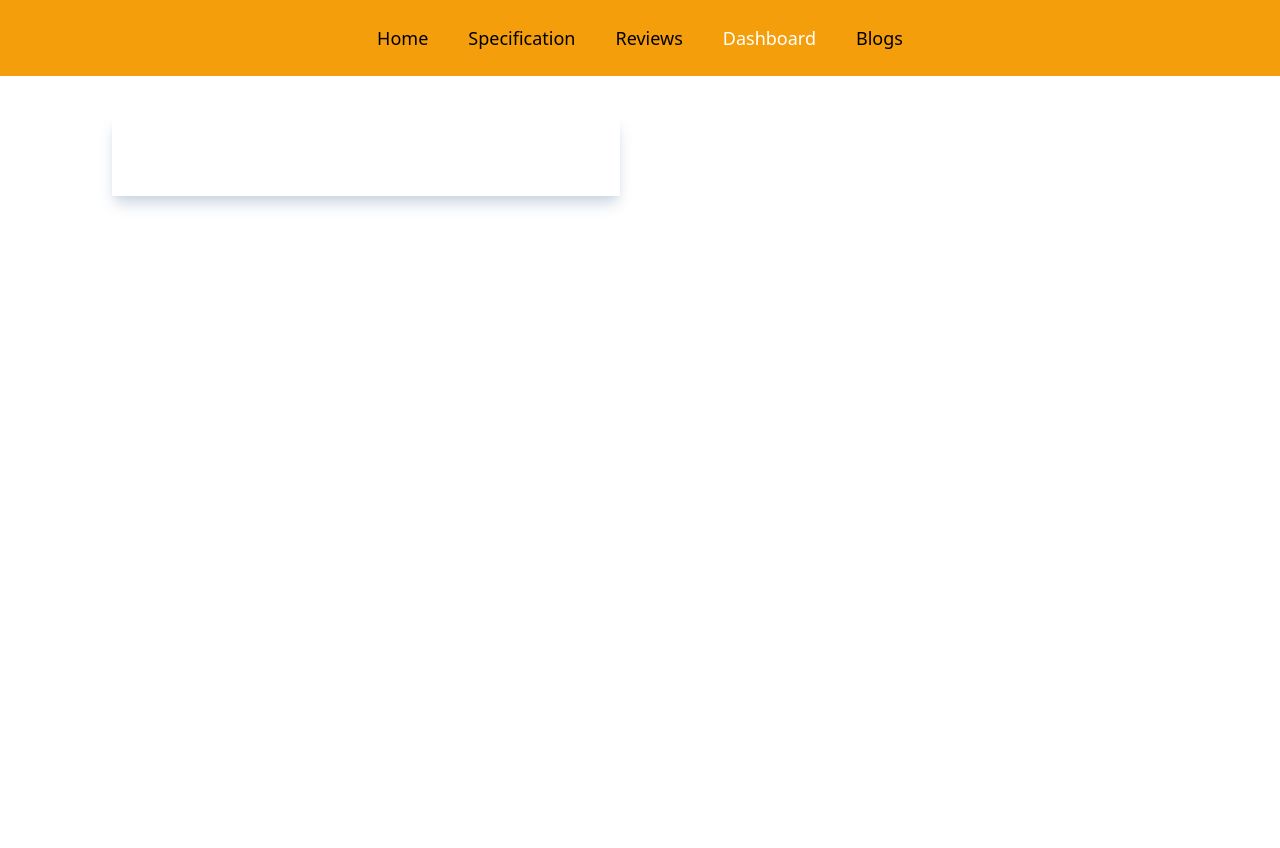
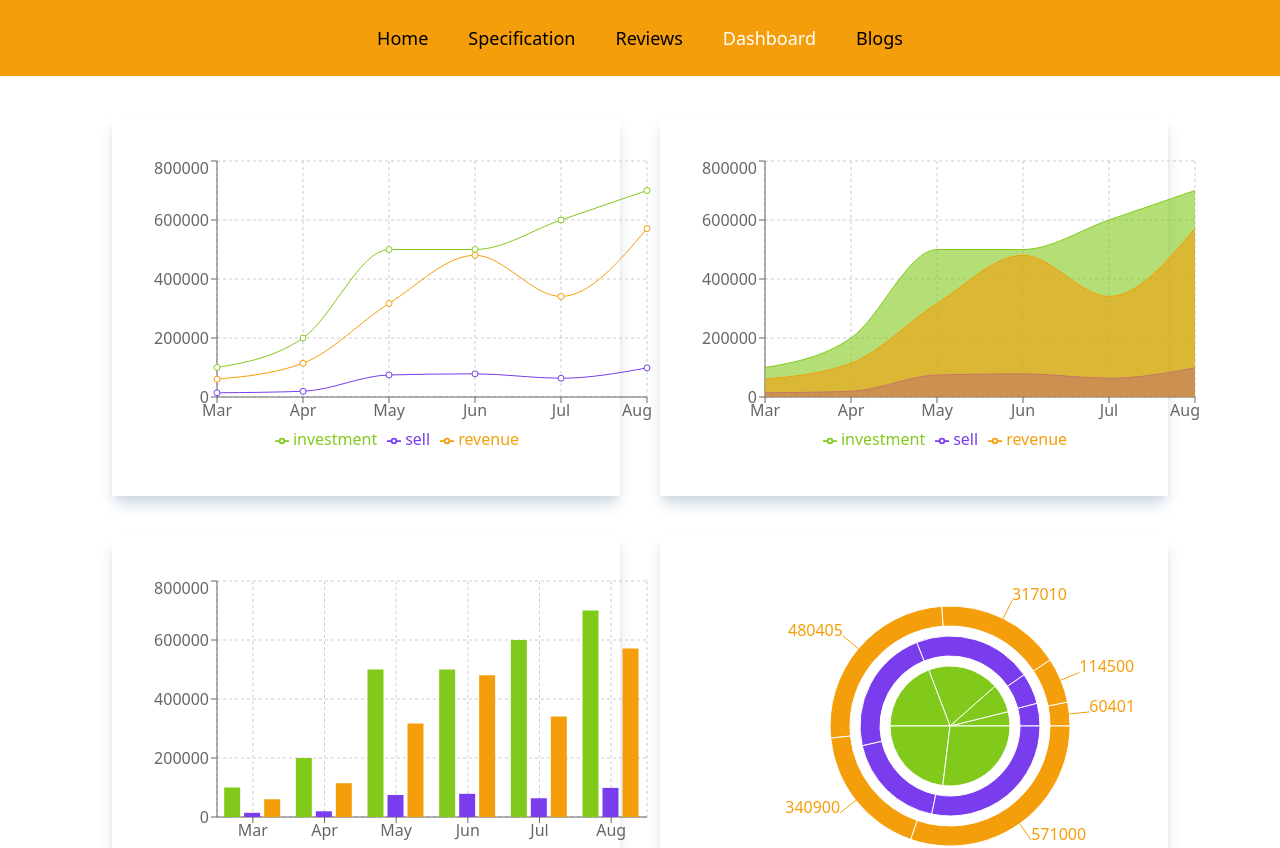
Before and after one commit to mrrajon76/react-product-analysis-website, a React (Create React App) app: page /dashboard in a window 1280 px wide. Shown: the top 848 px of the page. Before the commit the page ends 800 px from the top, so only its background shows below. Built offline with nearby package versions, Linux system fonts and the light colour scheme.

Commit message:
LineChart added

```diff
--- a/public/data.json
+++ b/public/data.json
@@ -3,42 +3,42 @@
         "id": 201,
         "month": "Mar",
         "investment": 100000,
-        "sell": 241,
-        "revenue": 10401
+        "sell": 14241,
+        "revenue": 60401
     },
     {
         "id": 202,
         "month": "Apr",
         "investment": 200000,
-        "sell": 423,
-        "revenue": 24500
+        "sell": 19423,
+        "revenue": 114500
     },
     {
         "id": 203,
         "month": "May",
         "investment": 500000,
-        "sell": 726,
-        "revenue": 67010
+        "sell": 74726,
+        "revenue": 317010
     },
     {
         "id": 204,
         "month": "Jun",
         "investment": 500000,
-        "sell": 529,
-        "revenue": 40405
+        "sell": 78529,
+        "revenue": 480405
     },
     {
         "id": 205,
         "month": "Jul",
         "investment": 600000,
-        "sell": 601,
-        "revenue": 50900
+        "sell": 63601,
+        "revenue": 340900
     },
     {
         "id": 206,
         "month": "Aug",
         "investment": 700000,
-        "sell": 670,
-        "revenue": 61000
+        "sell": 98670,
+        "revenue": 571000
     }
 ]
--- a/src/components/AreaChart/AreaChart.js
+++ /dev/null
@@ -1,11 +0,0 @@
-import React from 'react';
-
-const AreaChart = () => {
-    return (
-        <div>
-
-        </div>
-    );
-};
-
-export default AreaChart;
--- a/src/components/Dashboard/Dashboard.js
+++ b/src/components/Dashboard/Dashboard.js
@@ -1,18 +1,23 @@
-// import React, { useEffect, useState } from 'react';
-// import LineChart from '../LineChart/LineChart';
+import React from 'react';
+import SimpleLineChart from '../SimpleLineChart/SimpleLineChart';
+import SimpleAreaChart from '../SimpleAreaChart/SimpleAreaChart';
+import SimpleBarChart from '../SimpleBarChart/SimpleBarChart';
+import SimplePieChart from '../SimplePieChart/SimplePieChart';
 
 const Dashboard = () => {
-    // const [data, setData] = useState([]);
-
-    // useEffect(() => {
-    //     fetch("data.json")
-    //         .then(res => res.json())
-    //         .then(data => setData(data))
-    // }, []);
     return (
         <div className='mx-28 my-10 grid grid-cols-2 gap-10'>
             <div className="p-10 shadow-lg shadow-slate-300">
-                {/* <LineChart data={data}></LineChart> */}
+                <SimpleLineChart></SimpleLineChart>
+            </div>
+            <div className="p-10 shadow-lg shadow-slate-300">
+                <SimpleAreaChart></SimpleAreaChart>
+            </div>
+            <div className="p-10 shadow-lg shadow-slate-300">
+                <SimpleBarChart></SimpleBarChart>
+            </div>
+            <div className="p-10 shadow-lg shadow-slate-300">
+                <SimplePieChart></SimplePieChart>
             </div>
         </div>
     );
--- a/src/components/LineChart/LineChart.js
+++ /dev/null
@@ -1,11 +0,0 @@
-import React from 'react';
-
-const LineChart = ({ data }) => {
-    return (
-        <div>
-
-        </div >
-    );
-};
-
-export default LineChart;
--- a/src/components/PieChart/PieChart.js
+++ /dev/null
@@ -1,11 +0,0 @@
-import React from 'react';
-
-const PieChart = () => {
-    return (
-        <div>
-
-        </div>
-    );
-};
-
-export default PieChart;
--- /dev/null
+++ b/src/components/SimpleAreaChart/SimpleAreaChart.js
@@ -0,0 +1,27 @@
+import React from 'react';
+import { Area, AreaChart, CartesianGrid, Legend, Tooltip, XAxis, YAxis } from 'recharts';
+import useChart from '../../hooks/useChart';
+
+const SimpleAreaChart = () => {
+    const [data] = useChart();
+
+    return (
+        <div className='mx-auto'>
+            <AreaChart
+                width={500}
+                height={300}
+                data={data}>
+                <CartesianGrid strokeDasharray="3 3" />
+                <XAxis dataKey="month" />
+                <YAxis />
+                <Tooltip />
+                <Legend />
+                <Area type="monotone" dataKey="investment" stroke="#81CA1B" fill="#81CA1B" activeDot={{ r: 8 }} />
+                <Area type="monotone" dataKey="sell" stroke="#793DED" fill="#793DED" />
+                <Area type="monotone" dataKey="revenue" stroke="#F59E0B" fill="#F59E0B" />
+            </AreaChart>
+        </div >
+    );
+};
+
+export default SimpleAreaChart;
--- /dev/null
+++ b/src/components/SimpleBarChart/SimpleBarChart.js
@@ -0,0 +1,27 @@
+import React from 'react';
+import { Bar, BarChart, CartesianGrid, Legend, Tooltip, XAxis, YAxis } from 'recharts';
+import useChart from '../../hooks/useChart';
+
+const SimpleBarChart = () => {
+    const [data] = useChart();
+
+    return (
+        <div className='mx-auto'>
+            <BarChart
+                width={500}
+                height={300}
+                data={data}>
+                <CartesianGrid strokeDasharray="3 3" />
+                <XAxis dataKey="month" />
+                <YAxis />
+                <Tooltip />
+                <Legend />
+                <Bar dataKey="investment" fill="#81CA1B" />
+                <Bar dataKey="sell" fill="#793DED" />
+                <Bar dataKey="revenue" fill="#F59E0B" />
+            </BarChart>
+        </div >
+    );
+};
+
+export default SimpleBarChart;
--- /dev/null
+++ b/src/components/SimpleLineChart/SimpleLineChart.js
@@ -0,0 +1,27 @@
+import React from 'react';
+import { CartesianGrid, Legend, Line, LineChart, Tooltip, XAxis, YAxis } from 'recharts';
+import useChart from '../../hooks/useChart';
+
+const SimpleLineChart = () => {
+    const [data] = useChart();
+
+    return (
+        <div className='mx-auto'>
+            <LineChart
+                width={500}
+                height={300}
+                data={data}>
+                <CartesianGrid strokeDasharray="3 3" />
+                <XAxis dataKey="month" />
+                <YAxis />
+                <Tooltip />
+                <Legend />
+                <Line type="monotone" dataKey="investment" stroke="#81CA1B" activeDot={{ r: 8 }} />
+                <Line type="monotone" dataKey="sell" stroke="#793DED" />
+                <Line type="monotone" dataKey="revenue" stroke="#F59E0B" />
+            </LineChart>
+        </div >
+    );
+};
+
+export default SimpleLineChart;
--- /dev/null
+++ b/src/components/SimplePieChart/SimplePieChart.js
@@ -0,0 +1,22 @@
+import React from 'react';
+import { Pie, PieChart, Tooltip } from 'recharts';
+import useChart from '../../hooks/useChart';
+
+const SimplePieChart = () => {
+    const [data] = useChart();
+
+    return (
+        <div className='mx-auto'>
+            <PieChart
+                width={500}
+                height={300}>
+                <Tooltip />
+                <Pie data={data} dataKey="investment" cx="50%" cy="50%" outerRadius={60} fill="#81CA1B" />
+                <Pie data={data} dataKey="sell" cx="50%" cy="50%" innerRadius={70} outerRadius={90} fill="#793DED" />
+                <Pie data={data} dataKey="revenue" cx="50%" cy="50%" innerRadius={100} outerRadius={120} fill="#F59E0B" label />
+            </PieChart>
+        </div >
+    );
+};
+
+export default SimplePieChart;
--- /dev/null
+++ b/src/hooks/useChart.js
@@ -0,0 +1,15 @@
+import { useEffect, useState } from "react"
+
+const useChart = () => {
+    const [data, setData] = useState([]);
+
+    useEffect(() => {
+        fetch("data.json")
+            .then(res => res.json())
+            .then(results => setData(results))
+    }, []);
+
+    return [data, setData];
+}
+
+export default useChart;
```
Also changed, not shown: src/components/BarChart/BarChart.js (deleted).
